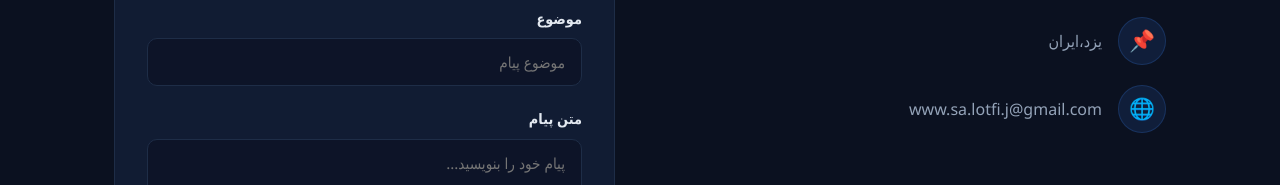
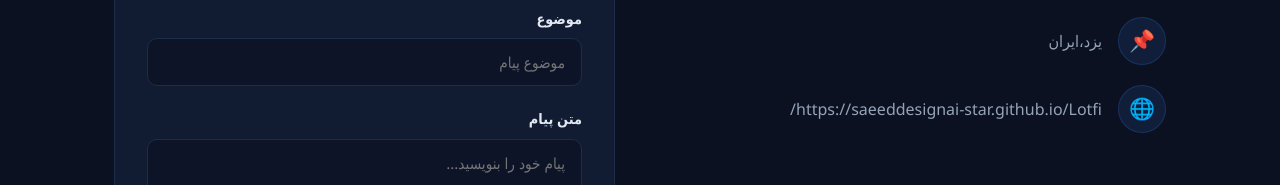
Before and after one commit to saeeddesignai-star/Lotfi, a plain HTML site: page index.html in a window 1280 px wide. Shown: the part 4116-4301 px from the top of the page. Drawn offline with Linux system fonts and the light colour scheme.

Commit message:
Update index.html

```diff
--- a/index.html
+++ b/index.html
@@ -6,7 +6,7 @@
     <meta name="description" content="وب‌سایت رسمی سعید لطفی | طراح و توسعه‌دهنده وب">
     <meta name="keywords" content="سعید لطفی, وب‌سایت شخصی, طراحی وب, توسعه‌دهنده, نمونه‌کار">
     <meta name="author" content="سعید لطفی">
-    <meta property="og:title" content="وب‌سایت رسمی سعید لطفی">
+    <meta property="og:title" content="وب‌سایت رسمی سعید لطفی،نسخه آزمایشی">
     <meta property="og:description" content="به وب سایت سعید لطفی خوش آمدید | طراح و توسعه‌دهنده وب">
     <meta property="og:type" content="website">
     <title>وب‌سایت رسمی | سعید لطفی</title>
@@ -1060,7 +1060,7 @@
                     </div>
                     <div class="contact-item">
                         <span class="icon">🌐</span>
-                        <span>www.sa.lotfi.j@gmail.com</span>
+                        <span>https://saeeddesignai-star.github.io/Lotfi/</span>
                     </div>
                 </div>
                 <form class="contact-form" id="contactForm" onsubmit="handleSubmit(event)">
```
